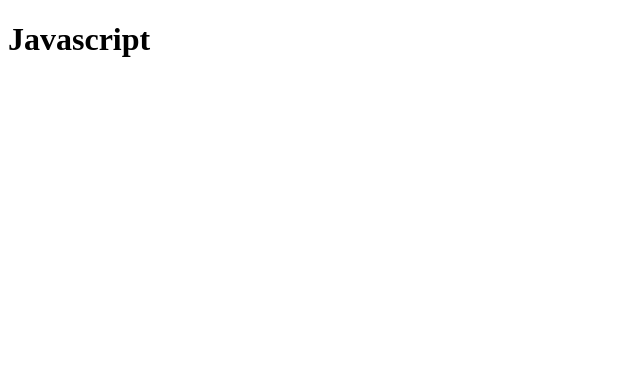
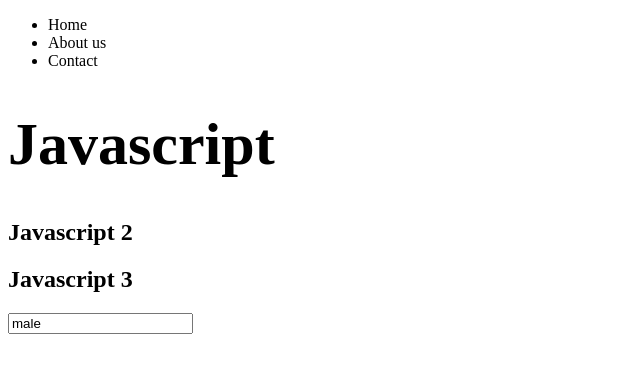
Before and after one commit to Hillary-cloud/javascript-teaching, a plain HTML site: page index.html in a window 1280 px wide. Shown: the whole page, without its empty margins (0-640 px from the left). Drawn offline with Linux system fonts and the light colour scheme.

Commit message:
dom manipulation

```diff
--- a/index.html
+++ b/index.html
@@ -6,8 +6,89 @@
     <title>Document</title>
 </head>
 <body>
-    <h1>Javascript</h1>
+        <ul id="menu">
+            <li class="menu-item">Home</li>
+            <li class="menu-item">About us</li>
+            <li class="menu-item">Contact</li>
+        </ul>
 
+    <h1 id="text" class="main sub-main" style="font-size: 60px;">Javascript</h1>
+    <h2 class="text2">Javascript 2</h2>
+    <h2 class="text2">Javascript 3</h2>
+
+    <input type="text" id="name" name="gender" value="male" placeholder="enter name">
+    <!-- <input type="radio" name="gender" value="female"> -->
+
+<script>
+    // SELECTING USING DOM
+    // const element = document.getElementById('text')
+    // console.log(element)
+    // const element = document.getElementsByName('gender')
+    // console.log(element)
+    // const element = document.getElementsByTagName('h1')
+    // console.log(element)
+    // const element = document.getElementsByClassName('text2')
+    // console.log(element)
+    // const element = document.querySelectorAll('.text2')
+    // console.log(element)
+
+    // GETTING PARENT NODE FROM CHILD NODE
+    // const parentElement = document.querySelector('.menu-item')
+    // console.log(parentElement.parentNode)
+
+    // GETTING CHILD NODE FROM PARENT NODE
+    // const childElement = document.querySelector('#menu')
+    // console.log(childElement.children)
+
+    // const element = document.querySelector('#text')
+    // element.innerHTML = "<p>Hello</p>"
+
+    // const newElement = document.createElement('div')
+    // newElement.textContent = "Goodmorning"
+    // document.body.append(newElement)
+    // console.log(newElement)
+    // const newElement = document.createElement('div')
+    // newElement.innerHTML = "<p>Goodmorning</p>"
+    // newElement.className = 'title'
+    // console.log(newElement)
+
+    // ADDING AND REMOVING CLASSES
+    // const removeElement = document.getElementById('menu')
+    // removeElement.removeChild(removeElement.lastElementChild)
+
+    // const addElement = document.getElementById('menu')
+    // const result = document.createElement('li')
+    // result.textContent = "Services"
+    // result.className = "menu-item"
+    // addElement.appendChild(result)
+    // addElement.insertBefore(result, addElement.firstElementChild)
+    // console.log(addElement.insertBefore(result, addElement.firstElementChild))
+
+    // ATTRIBUTE METHODS
+    // const element = document.getElementById('name')
+    // console.log(element.getAttribute('name'))
+
+    // const element = document.getElementById('name')
+    // element.setAttribute('class','sub')
+    // console.log(element)
+
+    // const element = document.getElementById('name')
+    // console.log(element.hasAttribute("class"))
+
+    // const element = document.querySelector('#text')
+    // element.style.cssText += "background-color: black; color:white;"
+
+    // const getClass = document.querySelector('#text')
+    // getClass.className += " new"
+    // console.log(getClass)
+
+    const element = document.querySelector('#text')
+    element.classList.toggle('sub-main')
+    console.log(element)
+
+
+
+</script>
  <script src="script2.js"></script>
 </body>
 </html>
--- a/script2.js
+++ b/script2.js
@@ -236,8 +236,8 @@ const companies = [
 // })
 // console.log(dangoteCompany)
 
-for(let i = 0; i < companies.length; i++){
-    if(companies[i].location === 'Nigeria'){
-        console.log(companies[i])
-    }
-}
+// for(let i = 0; i < companies.length; i++){
+//     if(companies[i].location === 'Nigeria'){
+//         console.log(companies[i])
+//     }
+// }
```
